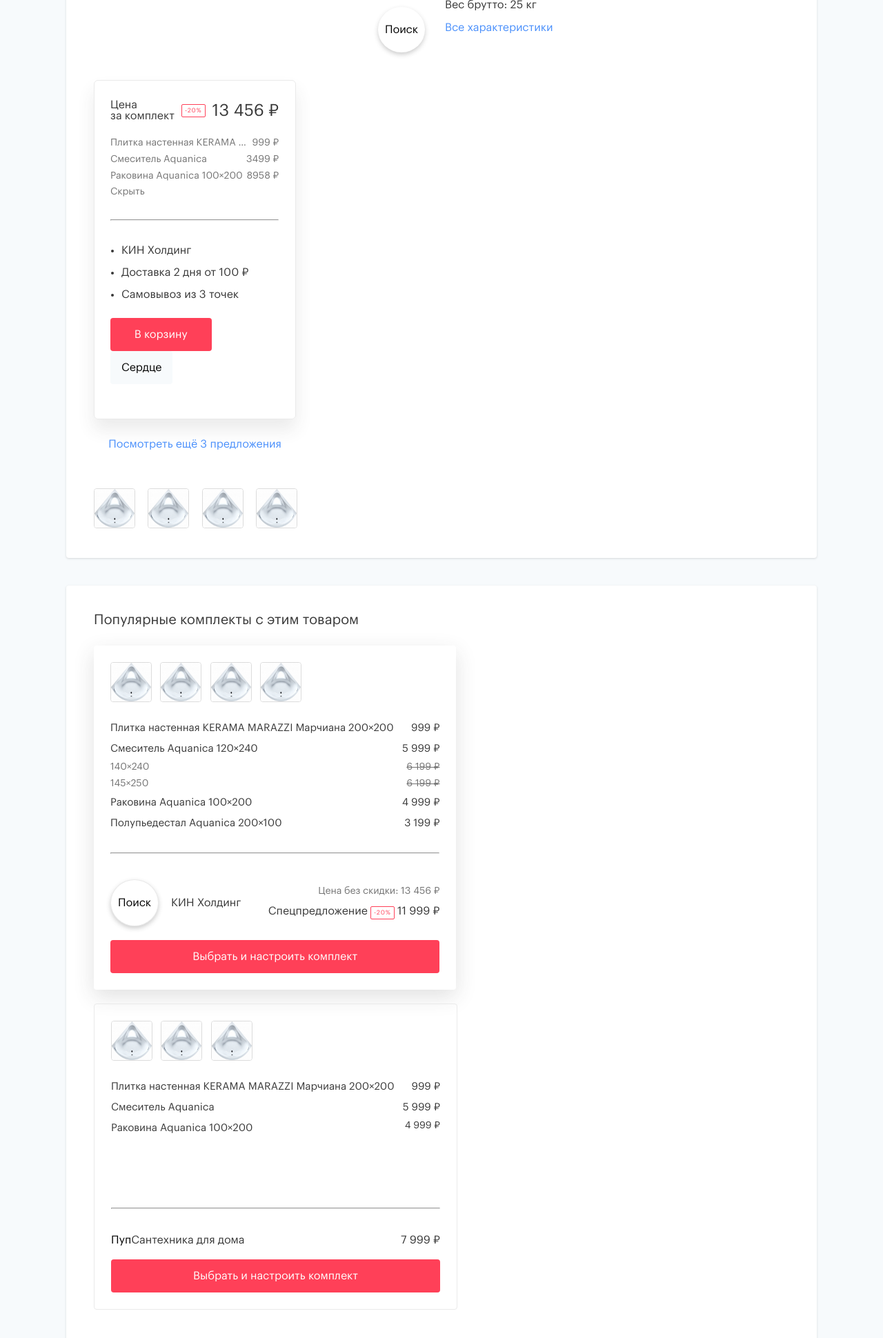
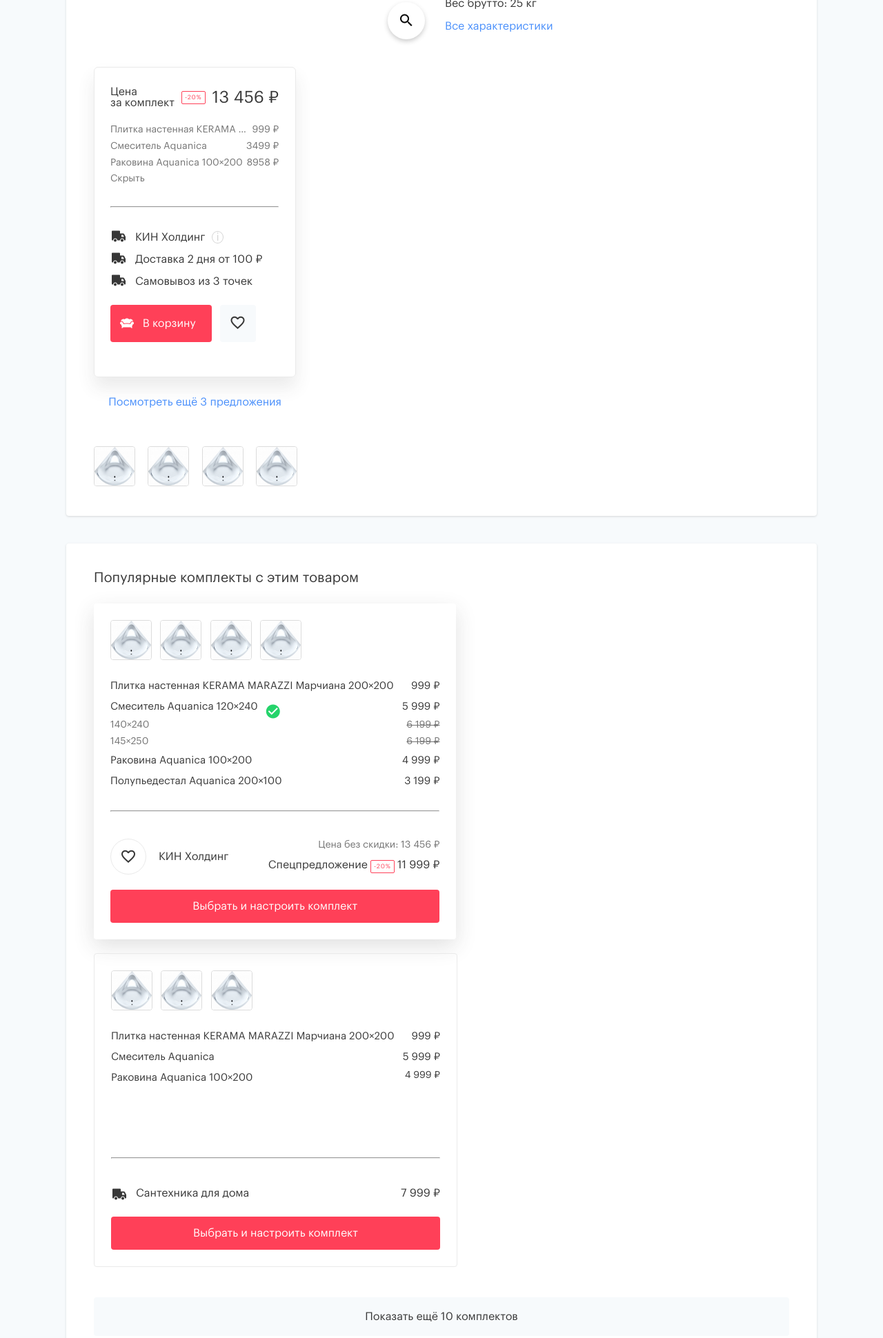
Before and after one commit to lizafalko/UgolHomework, a website: page index.html in a window 1280 px wide. Shown: the part 745-2685 px from the top of the page at 69% size. Drawn offline with Linux system fonts and the light colour scheme.

Commit message:
added icon fonts

```diff
--- a/index.html
+++ b/index.html
@@ -14,7 +14,7 @@
         <p class="modal-block__text text-grey">
           Постройте интерьер, выберите материалы и узнайте стоимость ремонта
         </p>
-        <button class="modal-block__button" type="submit">Построить интерьер</button>
+        <button class="modal-block__button" type="submit"><span class="icon-white"></span>Построить интерьер</button>
       </section>
       <section class="modal-block__img">
       </section>
@@ -25,7 +25,7 @@
         <div class="product-block__info">
           <div class="product-block__preview">
             <img class="product-block__img" src="assets/img/main-image.png" alt="" />
-            <span class="product-block__search">Поиск</span>
+            <span class="product-block__search icon-black"></span>
           </div>
           <div class="product-block__options-block">
             <form>
@@ -78,13 +78,13 @@
               <hr class="separator"></hr>
               <div class="product-block__delivery">
                 <ul class="product-block__delivery-list text-black">
-                  <li>КИН Холдинг</li>
-                  <li>Доставка 2 дня от 100 &#8381;</li>
-                  <li>Самовывоз из 3 точек</li>
+                  <li><span class="icon-dark_2"></span>КИН Холдинг<span class="product-block__i">i</span></li>
+                  <li><span class="icon-dark_2"></span>Доставка 2 дня от 100 &#8381;</li>
+                  <li><span class="icon-dark_2"></span>Самовывоз из 3 точек</li>
                 </ul>
                 <div class="product-block__delivery-basket">
-                  <button class="product-block__button" type="submit">В корзину</button>
-                  <span class="product-block__like">Сердце</span>
+                  <button class="product-block__button" type="submit"><span class="icon-white"></span>В корзину</button>
+                  <span class="product-block__like"><span class="icon-shape-copy text-black"></span></span>
                 </div>
               </div>
             </div>
@@ -112,7 +112,7 @@
             <section class="offer-block__products">
               <ul class="offer-block__list offer-block__list--indent">
                 <li class="offer-block__text--big text-black">Плитка настенная KERAMA MARAZZI Марчиана 200×200</li>
-                <li class="offer-block__text--big text-black">Смеситель Aquanica 120×240</li>
+                <li class="offer-block__text--big text-black">Смеситель Aquanica 120×240<span class="icon-green"></li>
                 <li class="offer-block__text--small text-grey">140×240</li>
                 <li class="offer-block__text--small text-grey">145×250</li>
                 <li class="offer-block__text--big text-black">Раковина Aquanica 100×200</li>
@@ -130,7 +130,7 @@
             <hr class="separator"></hr>
             <div class="offer-block__info">
               <section class="offer-block__company">
-                <span class="offer-block__logo">Поиск</span>
+                <span class="offer-block__logo icon-shape-copy text-black"></span>
                 <span class="text-black">КИН Холдинг</span>
               </section>
               <div class="offer-block__price text-right">
@@ -166,9 +166,9 @@
             </section>
             <hr class="separator separator-top"></hr>
             <div class="offer-block__info main-block__offer-info--top">
-              <section class="offer-block__company">
-                <span>Пуп </span>
-                <span class="text-black">Сантехника для дома</span>
+              <section class="offer-block__company text-black">
+                <span class="icon-dark_2"></span>
+                <span>Сантехника для дома</span>
               </section>
               <span class="text-black text-right">7 999 &#8381;</span>
             </div>
--- a/sass/colors.scss
+++ b/sass/colors.scss
@@ -6,3 +6,4 @@
 $blue: #498ffb;
 $silver: #eaeaea;
 $light-blue: #f7fafc;
+$grey: #d5d5d5;
--- /dev/null
+++ b/sass/icomoon.scss
@@ -0,0 +1,61 @@
+@font-face {
+  font-family: 'icomoon';
+  src:  url('../assets/fonts/icomoon.ttf'),
+    url('../assets/fonts/icomoon') format('truetype'),
+    url('../assets/fonts/icomoon') format('woff'),
+    url('../assets/fonts/icomoon') format('svg');
+
+  font-weight: normal;
+  font-style: normal;
+}
+
+[class^="icon-"], [class*=" icon-"] {
+  /* use !important to prevent issues with browser extensions that change fonts */
+  font-family: 'icomoon' !important;
+  speak: none;
+  font-style: normal;
+  font-weight: normal;
+  font-variant: normal;
+  text-transform: none;
+  line-height: 1;
+
+  /* Better Font Rendering =========== */
+  -webkit-font-smoothing: antialiased;
+  -moz-osx-font-smoothing: grayscale;
+}
+
+.icon-black:before {
+  content: "\e900";
+  font-size: 24px;
+}
+.icon-dark:before {
+  content: "\e901";
+}
+.icon-dark_2:before {
+  content: "\e902";
+  font-size: 24px;
+  margin-right: 12px;
+  float: left;
+  margin-top: 3px;
+}
+.icon-dark_3:before {
+  content: "\e903";
+}
+.icon-green:before {
+  content: "\e904";
+  color: #25d46b;
+  font-size: 24px;
+  position: absolute;
+  margin-left: 10px;
+  margin-top: 10px;
+}
+.icon-shape-copy:before {
+  content: "\e905";
+  font-size: 20px;
+}
+.icon-white:before {
+  content: "\e906";
+  color: #fff;
+  float: left;
+  font-size: 24px;
+}
--- a/sass/main-block.scss
+++ b/sass/main-block.scss
@@ -1,5 +1,5 @@
 @font-face {
-    font-family: GraphikLCG-Regular;
+    font-family: "GraphikLCG-Regular";
     src: url(../assets/fonts/GraphikLCG-Regular.otf);
 }
 
@@ -68,3 +68,12 @@
 ::selection {
   background-color: none;
 }
+
+select {
+  /* Убираем стандартное поведение для браузеров (без него селекты будут системные) */
+   -webkit-appearance: none;
+   -moz-appearance: none;
+   -webkit-tap-highlight-color: transparent;
+   /* Иконка стрелки вниз для селекта  */
+   background: url('../assets/img/dark.png') right center no-repeat;
+}
--- a/sass/offer-block.scss
+++ b/sass/offer-block.scss
@@ -64,11 +64,11 @@
 
   &__logo {
     border: solid 1px $silver;
-    padding: 25px 10px;
+    background-color: $white;
+    margin-right: 18px;
+    padding: 15px 15px;
     border-radius: 50%;
-    background-color: $white;
-    box-shadow: 0 3px 6px 0 rgba(55, 55, 55, 0.25);
-    margin-right: 18px;
+    background-color: #fff
   }
 
   &__list--indent {
--- a/sass/product-block.scss
+++ b/sass/product-block.scss
@@ -23,11 +23,11 @@
   }
 
   &__search {
-    padding: 25px 10px;
+    padding: 15px 15px;
     border-radius: 50%;
     background-color: $white;
     box-shadow: 0 3px 6px 0 rgba(55, 55, 55, 0.25);
-    margin-top: 27px;
+    margin-top: 20px;
   }
 
   &__label {
@@ -151,10 +151,10 @@
   }
 
   &__delivery-list {
-    margin-left: 16px;
     font-size: 16px;
     font-weight: normal;
     line-height: 2;
+    list-style-type: none;
   }
 
   &__delivery-basket {
@@ -193,4 +193,12 @@
     border: 1px solid rgba(115, 115, 115, 0.25);
     margin-right: 8px;
   }
+
+  &__i {
+    color: $grey;
+    border: 1px solid $grey;
+    padding: 0px 5px;
+    border-radius: 50%;
+    margin-left: 10px;
+  }
 }
--- a/sass/style.scss
+++ b/sass/style.scss
@@ -1,3 +1,4 @@
+@import 'icomoon';
 @import 'colors';
 @import 'main-block';
 @import 'media-quares';
```
Also changed, not shown: assets/fonts/icomoon.ttf (added), assets/fonts/icomoon.woff (added), assets/icons/black.svg (added), assets/icons/dark.svg (added), assets/icons/dark_2.svg (added), assets/icons/dark_3.svg (added), assets/icons/green.svg (added), assets/icons/shape-copy.svg (added), assets/icons/white.svg (added), assets/img/dark.png (added), css/style.css, 2 other files.
